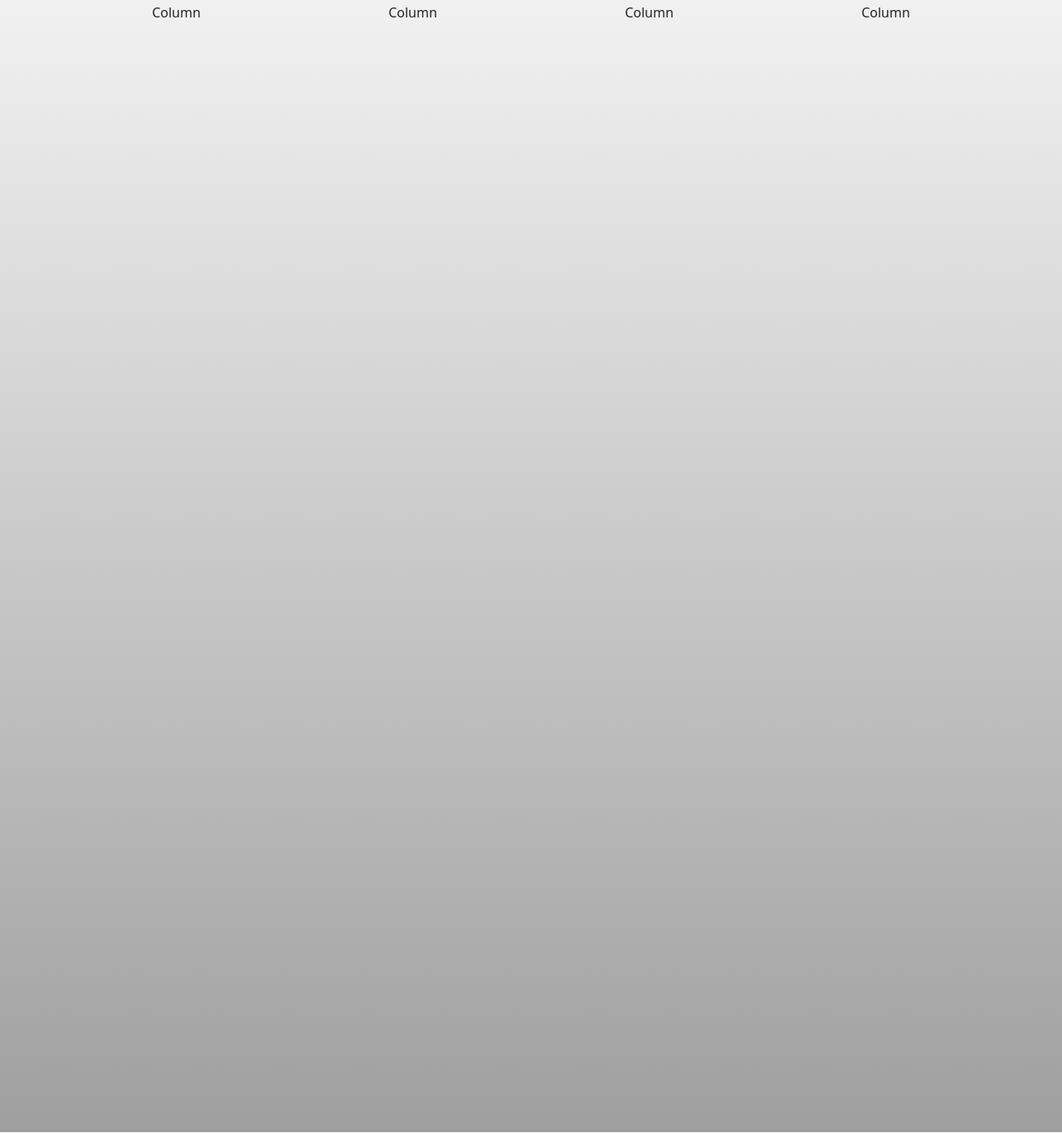
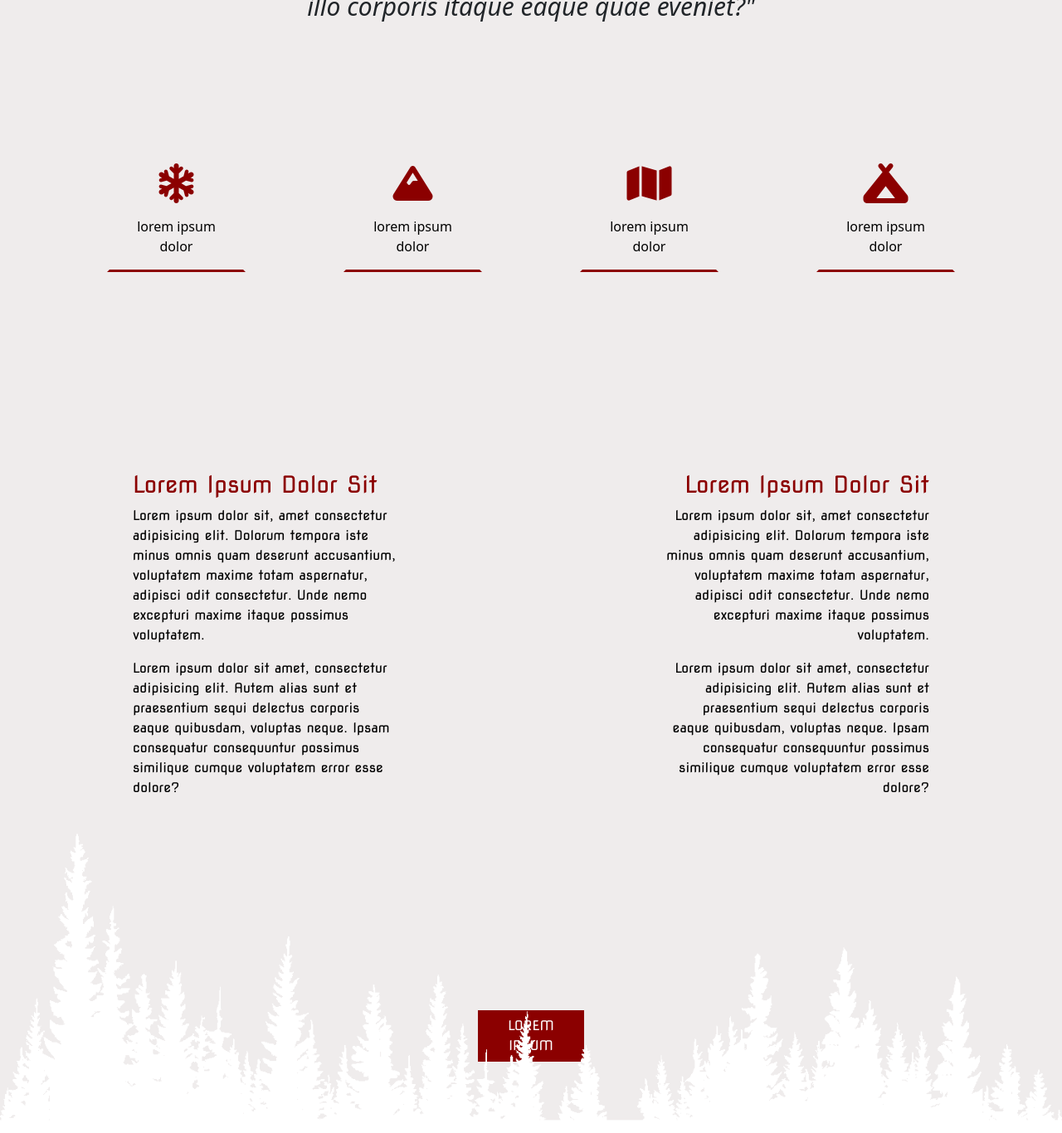
Before and after one commit to leonardonotaristefano-dev/RedProject, a plain HTML site: page index.html in a window 1280 px wide. Shown: the part 1173-2539 px from the top of the page at 83% size. Drawn offline with nearby package versions, Linux system fonts and the light colour scheme.

Commit message:
Salvataggio secondo giorno

```diff
--- a/index.html
+++ b/index.html
@@ -1,4 +1,4 @@
-k<!doctype html>
+<!doctype html>
 <html lang="en">
 <head>
   <meta charset="utf-8">
@@ -33,7 +33,7 @@ k<!doctype html>
   <nav class="navbar navbar-expand-lg bg-white">
     <div class="container-fluid d-flex flex-column">
 
-          <img class="logo" src="./media/logo.png" alt="Logo" width="100vh">
+      <img class="logo" src="./media/logo.png" alt="Logo">
 
       <div class="collapse navbar-collapse" id="navbarNav">
         <ul class="navbar-nav">
@@ -57,48 +57,87 @@ k<!doctype html>
 
   <!-- /NAVBAR -->
 
-    <div class="bgimg d-flex justify-content-center align-items-top flex-column">
+  <header class="bgimg d-flex justify-content-center align-items-center flex-column position-relative">
 
-      <header>
-        <div>
-          <h1 class="title text-center">LOREM</h1>
+    <div class="divtitle">
+      <h1 class="title">LOREM</h1>
     </div>
-      </header>
 
 
-      <div class="imgson">
-        <img src="./media/mountains.png" alt="Montagne bianche">
+    <div class="divimgmountains2 position-absolute">
+      <img class="imgmountains2" src="./media/mountains2.png"alt="Montagne bianche">
     </div>
 
-    </div>
+  </header>
 
   <!-- SEZIONE 1 -->
 
-    <section class="sectionfirst">
+  <section class="sectionfirst position-relative">
 
     <div class="divsecfirst d-flex justify-content-center align-items-center flex-column">
 
       <div class="divh2">
-          <h2>"Lorem ipsum dolor sit amet consectetur adipisicing elit. Adipisci natus praesentium vitae vel officia voluptatem, earum possimus mollitia, doloremque at, facilis dignissimos quas. Omnis illo corporis itaque eaque quae eveniet?"</h2>
+        <h2 class="divh2son">"Lorem ipsum dolor sit amet consectetur adipisicing elit. Adipisci natus praesentium vitae vel officia voluptatem, earum possimus mollitia, doloremque at, facilis dignissimos quas. Omnis illo corporis itaque eaque quae eveniet?"</h2>
       </div>
 
       <div class="container text-center">
         <div class="row">
           <div class="col-3">
-              Column
+            <div class="card bg-transparent mx-auto">
+              <i class="fa-solid fa-snowflake fa-3x" style="color: #8b0000;"></i>
+            <div class="card-body">
+              <p class="card-text">lorem ipsum dolor</p>
+            </div>
+          </div>
         </div>
         <div class="col-3">
-              Column
+          <div class="card bg-transparent mx-auto">
+            <i class="fa-solid fa-mountain fa-3x" style="color: #8b0000;"></i>
+              <div class="card-body">
+                <p class="card-text">lorem ipsum dolor</p>
+              </div>
+          </div>
         </div>
         <div class="col-3">
-              Column
+          <div class="card bg-transparent mx-auto">
+            <i class="fa-solid fa-map fa-3x" style="color: #8b0000;"></i>
+              <div class="card-body">
+                <p class="card-text">lorem ipsum dolor</p>
+              </div>
+          </div>
         </div>
         <div class="col-3">
-              Column
+          <div class="card bg-transparent mx-auto">
+            <i class="fa-solid fa-campground fa-3x" style="color: #8b0000;"></i>
+              <div class="card-body">
+                <p class="card-text">lorem ipsum dolor</p>
+              </div>
+          </div>
         </div>
       </div>
     </div>
 
+    <div class="divtesti d-flex justify-content-around">
+
+      <div class="primoh3">
+        <h3>Lorem Ipsum Dolor Sit</h3>
+        <p>Lorem ipsum dolor sit, amet consectetur adipisicing elit. Dolorum tempora iste minus omnis quam deserunt accusantium, voluptatem maxime totam aspernatur, adipisci odit consectetur. Unde nemo excepturi maxime itaque possimus voluptatem.</p>
+        <p>Lorem ipsum dolor sit amet, consectetur adipisicing elit. Autem alias sunt et praesentium sequi delectus corporis eaque quibusdam, voluptas neque. Ipsam consequatur consequuntur possimus similique cumque voluptatem error esse dolore?</p>
+      </div>
+
+      <div class="secondoh3 text-end">
+        <h3>Lorem Ipsum Dolor Sit</h3>
+        <p>Lorem ipsum dolor sit, amet consectetur adipisicing elit. Dolorum tempora iste minus omnis quam deserunt accusantium, voluptatem maxime totam aspernatur, adipisci odit consectetur. Unde nemo excepturi maxime itaque possimus voluptatem.</p>
+        <p>Lorem ipsum dolor sit amet, consectetur adipisicing elit. Autem alias sunt et praesentium sequi delectus corporis eaque quibusdam, voluptas neque. Ipsam consequatur consequuntur possimus similique cumque voluptatem error esse dolore?</p>
+      </div>
+
+
+    </div>
+
+    <button type="button" class="btn">LOREM IPSUM</button>
+
+    <div class="divimgtrees2 position-absolute">
+      <img class="imgtrees2" src="./media/trees2.png"alt="Alberi bianchi">
     </div>
 
   </section>
@@ -112,5 +151,8 @@ k<!doctype html>
 
 
 <script src="https://cdn.jsdelivr.net/npm/bootstrap@5.3.3/dist/js/bootstrap.bundle.min.js" integrity="sha384-YvpcrYf0tY3lHB60NNkmXc5s9fDVZLESaAA55NDzOxhy9GkcIdslK1eN7N6jIeHz" crossorigin="anonymous"></script>
+
+<script src="https://kit.fontawesome.com/ff7b09bbcb.js" crossorigin="anonymous"></script>
+
 </body>
 </html>
--- a/style.css
+++ b/style.css
@@ -1,47 +1,113 @@
 
 /* HEADER */
 
+.logo {
+    height: 75px;
+}
+
 .bgimg {
-    background-image: url(./media/switzerland-862870_1920.jpg);
+    background-image: linear-gradient(white, transparent), url(./media/switzerland-862870_1920.jpg);
     height: 100vh;
     background-position: center;
+    background-repeat: no-repeat;
     }
 
 .title {
-    margin-left: 5vh;
-    margin-top: 25vh;
     font-family: "Nova Square", serif;
     font-weight: 400;
-    font-style:normal;
+    font-style: normal;
     color: darkred;
     letter-spacing: 5vh;
+    margin-bottom: 50px;
+    font-size: 100px;
+    margin-left: 5vh;
 }
 
-.imgson {
-    margin-bottom: -6vh;
+.divimgmountains2 {
+    bottom: 0px;
+    left:0px;
 }
+
+.imgmountains2 {
+    width: 100vw;
+}
+
 
 /* /HEADER */
 
 /* SEZIONE 1 */
 
 .sectionfirst {
-    background: rgb(255,255,255);
-    background: linear-gradient(180deg, rgba(255,255,255,1) 0%, rgba(126,126,126,0.7469581582633054) 100%, rgba(255,255,255,1) 100%);
+    background: rgb(239, 236, 236);
     height: 200vh;
 }
 
-.divsecfirst {
-
-}
 
 .divh2 {
-    width: 80vh;
+    width: 50vw;
     text-align: center;
 }
 
-h2{
+.divh2son{
 font-style: oblique;
+font-size: 30px;
 }
 
 /* /SEZIONE 1 */
+
+.divh2{
+    margin-top: 10vh;
+    margin-bottom: 20vh;
+}
+
+.card {
+    border-color: transparent;
+    border-bottom-color:darkred;
+    border-radius: 0%;
+    border-width: 3px;
+    width: 13vw;
+}
+
+.divtesti {
+    margin-top: 30vh;
+}
+
+.primoh3 {
+    font-family: "Nova Square", serif;
+    font-weight: 400;
+    font-style: normal;
+    color: darkred;
+    width: 25%;
+}
+
+.secondoh3 {
+    font-family: "Nova Square", serif;
+    font-weight: 400;
+    font-style: normal;
+    color: darkred;
+    width: 25%;
+}
+
+p {
+    color: black;
+}
+
+.btn {
+    font-family: "Nova Square", serif;
+    font-weight: 400;
+    font-style: normal;
+    color: rgb(255, 255, 255);
+    background-color: darkred;
+    border-radius: 0%;
+    width: 10vw;
+    margin-top: 30vh;
+}
+
+.divimgtrees2 {
+    bottom: 0px;
+    left:0px;
+}
+
+.imgtrees2 {
+    width: 100vw;
+}
```
Lines whose indentation alone changed are shown as unchanged.
